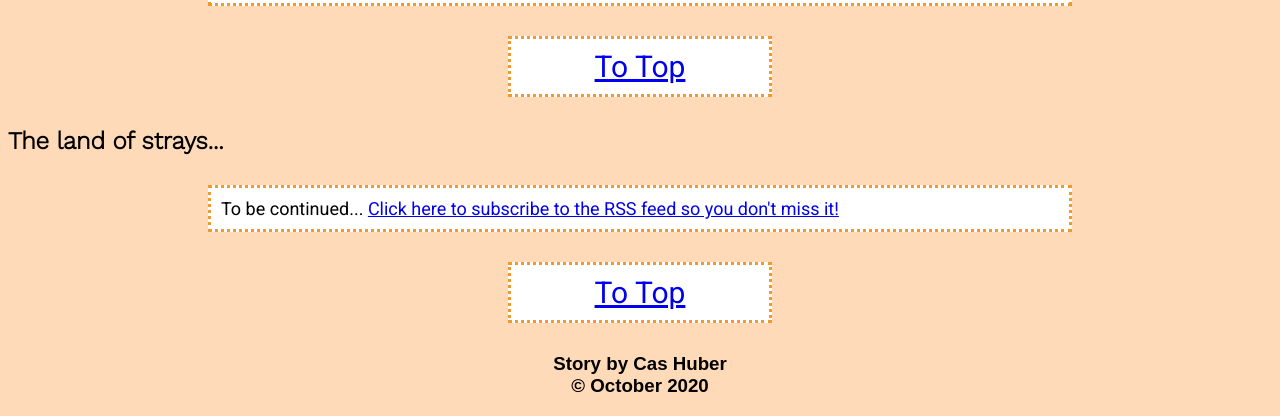
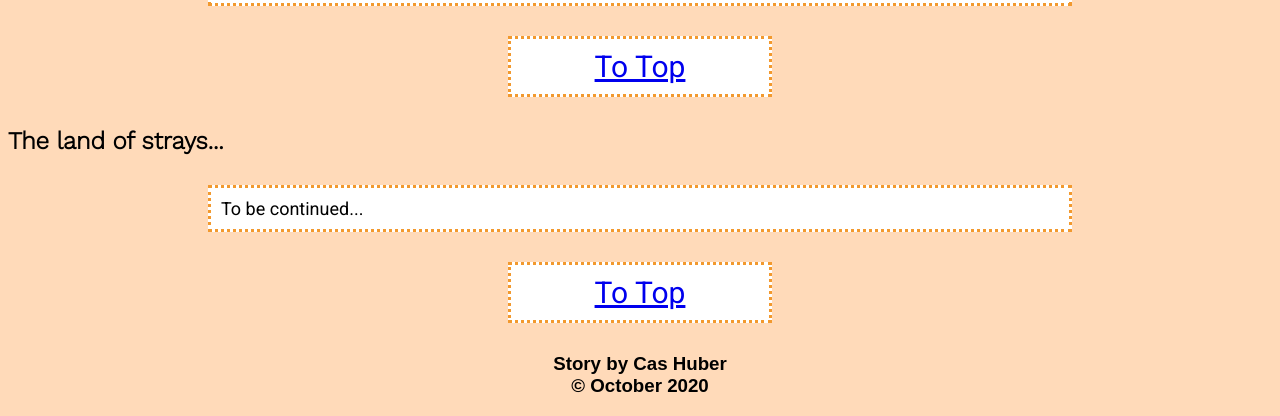
Before and after one commit to ca-tzi/html-me-something, a plain HTML site: page index.html in a window 1280 px wide. Shown: the part 4581-4997 px from the top of the page. Drawn offline with nearby package versions, Linux system fonts and the light colour scheme.

Commit message:
Deleted line about rss feed :(

```diff
--- a/index.html
+++ b/index.html
@@ -140,7 +140,7 @@
             <h2 class = "theland" >The land of strays...</h2>
             <p>
                 To be continued...
-                <a href = 'https://www.youtube.com/watch?v=u3pQv9mmZMk' alt = "Link leading to a youtube video"> Click here to subscribe to the RSS feed so you don't miss it! </a>
+
             </p>
         </article>
         <nav>
```
